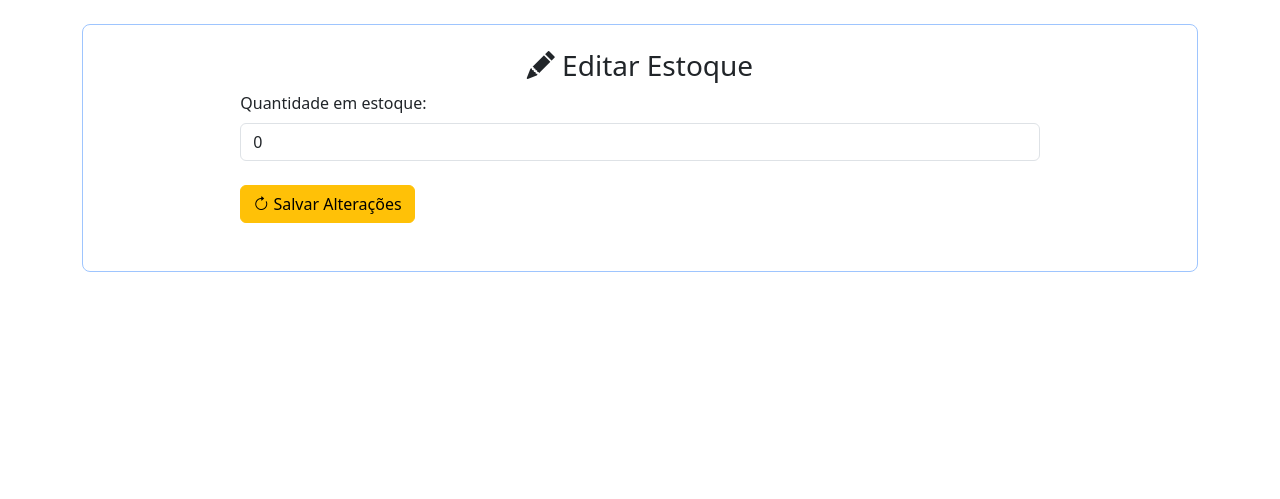
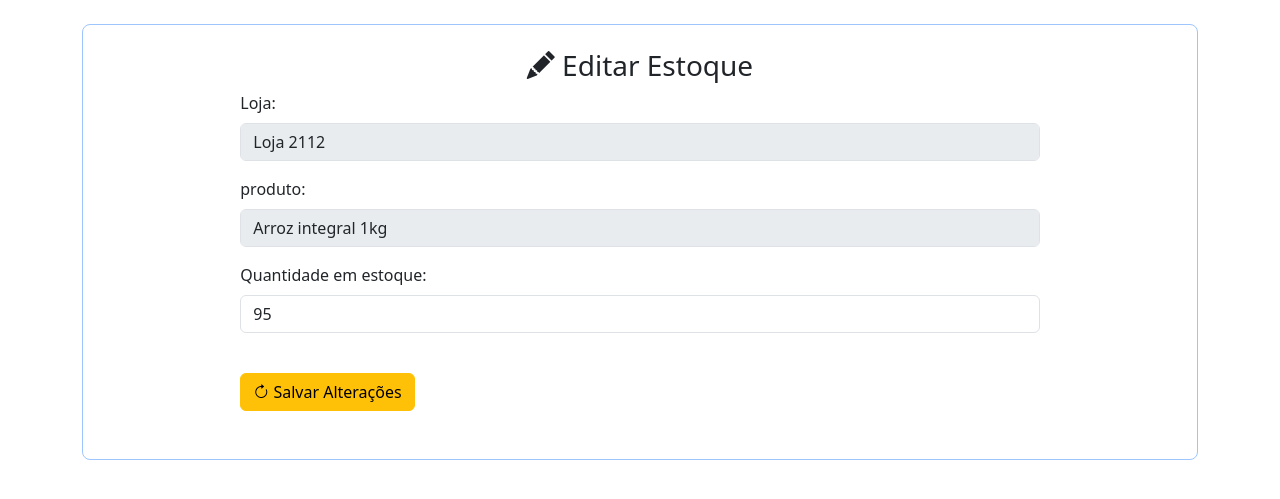
Before and after one commit to ViniciusRossi02/GerenciamentoDeEstoque, a PHP site: page /estoque/editar.php?loja_id=3&produto_id=3 in a window 1280 px wide. Shown: the part 128-627 px from the top of the page. Run offline with PHP 8.4, Linux system fonts and the light colour scheme; the visitor is signed in with stand-in values (Sample User, id 1); data comes from the database, SQL or seed files in the repository.

Commit message:
SECTION 25 - Estoque: Atualizar e Excluir

```diff
--- a/estoque/editar.php
+++ b/estoque/editar.php
@@ -1,22 +1,77 @@
  <?php
 
     require_once __DIR__ ."/../config.php";
-     $titulo = "Editar Estoque |";
-    require_once BASE_PATH ."/includes/cabecalho.php";
+    require_once BASE_PATH ."/src/utils.php";
+    require_once BASE_PATH ."/src/estoque_crud.php";
 
     exigirLogin();
+
+    $loja_id = sanitizar($_GET['loja_id'], 'inteiro');
+    $produto_id = sanitizar($_GET['produto_id'], 'inteiro');
+    $erro = null;
+
+    if(!$loja_id || !$produto_id){
+     header("Location:listar.php");
+     exit;
+    }
+
+    try {
+     $estoque = buscarEstoquePorIds($conexao, $loja_id, $produto_id);
+     if(!$estoque) $erro = "Estoque não encontrado.";
+    } catch (Throwable $e) {
+     $erro = "Erro ao buscar estoque: " . $e->getMessage();
+    }
+
+    if($_SERVER['REQUEST_METHOD'] === 'POST'){
+     $estoque = sanitizar($_POST['estoque'], 'inteiro');
+
+     try {
+          atualizarEstoque($conexao, $loja_id, $produto_id, $estoque);
+          header("location: listar.php");
+          exit;
+     } catch (PDOException $e) {
+          $codigoErro = $e->errorInfo[1] ?? null;
+          if($codigoErro === 3819){
+               $erro = "O estoque não pode ser negativo.";
+          }else {
+               $erro = "Erro ao inserir os dados. <br>" . $e->getMessage();
+          }
+     } catch(Throwable $e) {
+          $erro = "Erro inesperado. <br>" . $e->getMessage();
+     }
+
+    }
+
+    $titulo = "Editar Estoque |";
+    require_once BASE_PATH ."/includes/cabecalho.php";
 ?>
 
 <section class=" mb-4 border rounded-3 p-4 border-primary-subtle">
      <h3 class="text-center"><i class="bi bi-pencil-fill"></i> Editar Estoque</h3>
 
+     <?php if($erro): ?>
+          <p class="alert alert-danger text-center">
+               <?= $erro ?>
+          </p>
+     <?php endif; ?>
+
      <form action="" method="POST" class="w-75 mx-auto">
-          <input type="hidden" name="loja_id" value="ID da loja">
-          <input type="hidden" name="produto_id" value="ID da produto">
+          <input type="hidden" name="loja_id" value="<?= $estoque['loja_id'] ?? '' ?>">
+          <input type="hidden" name="produto_id" value="<?= $estoque['produto_id'] ?? '' ?>">
 
-          <div class="form-group">
+          <div class="form-group mb-3">
+               <label for="loja" class="form-label">Loja:</label>
+               <input disabled readonly type="text" class="form-control" name=loja id="loja" value="<?= $estoque['nome_loja'] ?? '' ?>">
+          </div>
+
+          <div class="form-group mb-3">
+               <label for="produto" class="form-label">produto:</label>
+               <input disabled readonly type="text" class="form-control" name="produto" id="produto" value="<?= $estoque['nome_produto'] ?? '' ?>">
+          </div>
+
+          <div class="form-group mb-3">
                <label for="estoque" class="form-label">Quantidade em estoque:</label>
-               <input type="number" name="estoque" id="estoque" class="form-control" value="0">
+               <input type="number" name="estoque" id="estoque" class="form-control" value="<?= $estoque['estoque'] ?? 0 ?>" min="0">
           </div>
           <button class="btn btn-warning my-4" type="submit">
                <i class="bi bi-arrow-clockwise "></i> Salvar Alterações
--- a/estoque/listar.php
+++ b/estoque/listar.php
@@ -60,7 +60,7 @@
                          <td><?= $estoque['estoque'] ?></td>
                <!-- // SECTION 24 - 6° PASSO - LINKS PARA EDICAO E EXCLUSÃO -->
                          <td><a class="btn btn-warning btn-sm" href="editar.php?loja_id=<?= $estoque['loja_id'] ?>&produto_id=<?= $estoque['produto_id'] ?>"><i class="bi bi-pencil-square"></i> Editar</a></td>
-                         <td><a class="btn btn-danger btn-sm" href="excluir.php?editar.php?loja_id=<?= $estoque['loja_id'] ?>&produto_id=<?= $estoque['produto_id'] ?>"><i class="bi bi-trash"></i> Excluir</a></td>
+                         <td><a class="btn btn-danger btn-sm" href="excluir.php?loja_id=<?= $estoque['loja_id'] ?>&produto_id=<?= $estoque['produto_id'] ?>"><i class="bi bi-trash"></i> Excluir</a></td>
                     </tr>
                     <?php endforeach; ?>
                </tbody>
--- a/src/estoque_crud.php
+++ b/src/estoque_crud.php
@@ -28,3 +28,41 @@ function inserirEstoque(PDO $conexao, int $loja_id, int $produto_id, int $estoqu
         $consulta->bindValue(':estoque', $estoque, PDO::PARAM_INT);
         $consulta->execute();
 }
+
+function buscarEstoquePorIds(PDO $conexao, int $loja_id, int $produto_id): ?array{
+        $sql = "SELECT
+                        lojas_produtos.loja_id, lojas_produtos.produto_id, lojas_produtos.estoque,
+                        lojas.nome AS nome_loja, produtos.nome AS nome_produto
+                FROM lojas_produtos
+                INNER JOIN lojas ON lojas_produtos.loja_id = lojas.id
+                INNER JOIN produtos ON lojas_produtos.produto_id = produtos.id
+                WHERE lojas_produtos.loja_id = :loja_id AND lojas_produtos.produto_id = :produto_id";
+
+        $consulta = $conexao->prepare($sql);
+        $consulta->bindValue(':loja_id', $loja_id, PDO::PARAM_INT);
+        $consulta->bindValue(':produto_id', $produto_id, PDO::PARAM_INT);
+        $consulta->execute();
+        $resultado = $consulta->fetch(PDO::FETCH_ASSOC);
+        return $resultado ?: null;
+}
+
+function atualizarEstoque(PDO $conexao, int $loja_id, int $produto_id, int $estoque): void{
+        $sql = "UPDATE lojas_produtos SET estoque = :estoque
+                WHERE loja_id = :loja_id AND produto_id = :produto_id";
+
+                $consulta = $conexao->prepare($sql);
+                $consulta->bindValue(':estoque', $estoque, PDO::PARAM_INT);
+                $consulta->bindValue(':loja_id', $loja_id, PDO::PARAM_INT);
+                $consulta->bindValue(':produto_id', $produto_id, PDO::PARAM_INT);
+                $consulta->execute();
+
+}
+
+function excluirEstoque(PDO $conexao, int $loja_id, int $produto_id): void
+{
+        $sql = "DELETE FROM lojas_produtos WHERE loja_id = :loja_id AND produto_id = :produto_id";
+        $consulta = $conexao->prepare($sql);
+        $consulta->bindValue(':loja_id', $loja_id, PDO::PARAM_INT);
+        $consulta->bindValue(':produto_id', $produto_id, PDO::PARAM_INT);
+        $consulta->execute();
+}
```
Also changed, not shown: estoque/excluir.php (+40 -5 lines).
